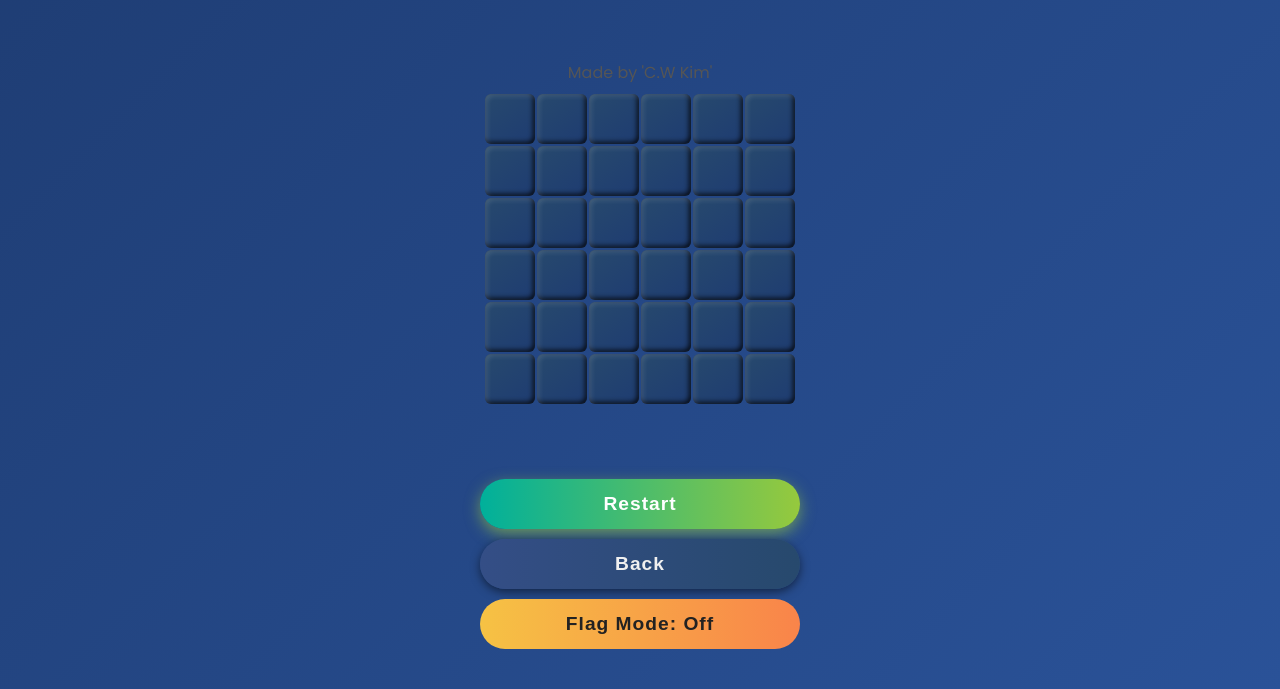
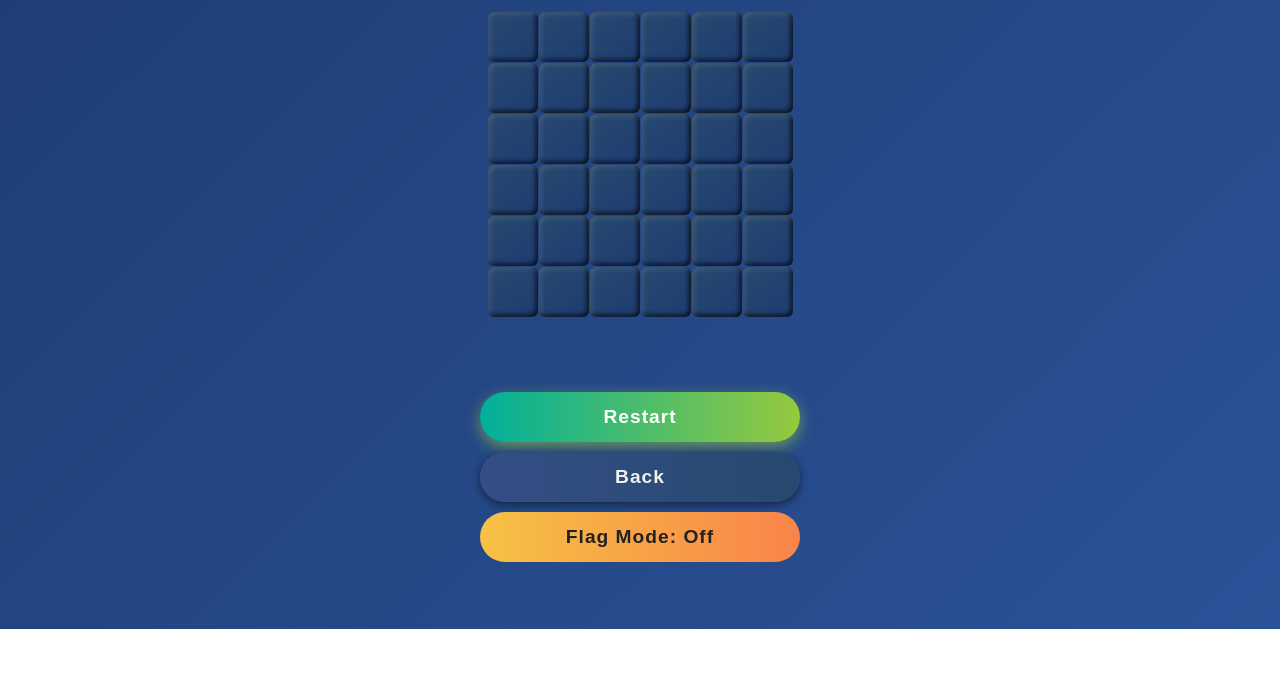
Before and after one commit to cksdnx/weeperslinkamp, a plain HTML site: page index.html in a window 1280 px wide. Both pictures are taken after a click on the button "Easy Mode". Shown: the part 171-860 px from the top of the page. After the commit the page ends 800 px from the top, so only its background shows below. Drawn offline with Linux system fonts and the light colour scheme.

Commit message:
Update index.html

```diff
--- a/index.html
+++ b/index.html
@@ -127,7 +127,7 @@
 
     #gameBoard {
       display: grid;
-      gap: 2px;
+      gap: 1px;
       justify-content: center;
       margin-bottom: 30px;
       user-select: none;
@@ -416,6 +416,7 @@
       size=config.size;
       mineCount=config.mines;
       timerLimit=config.timer;
+      document.getElementById("footerText").style.display = "none";
       const defaultSize=config.cellSize;
 
       const totalWidth = window.innerWidth * 0.9;
```
